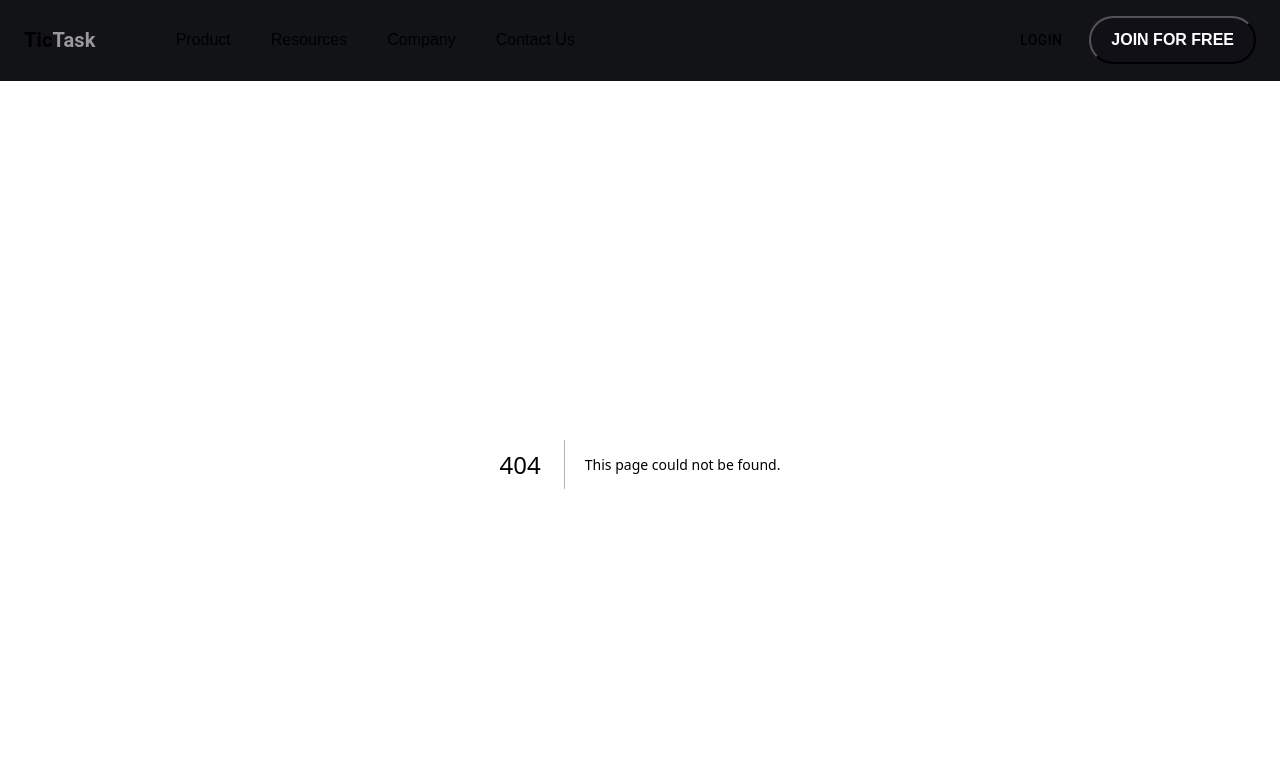
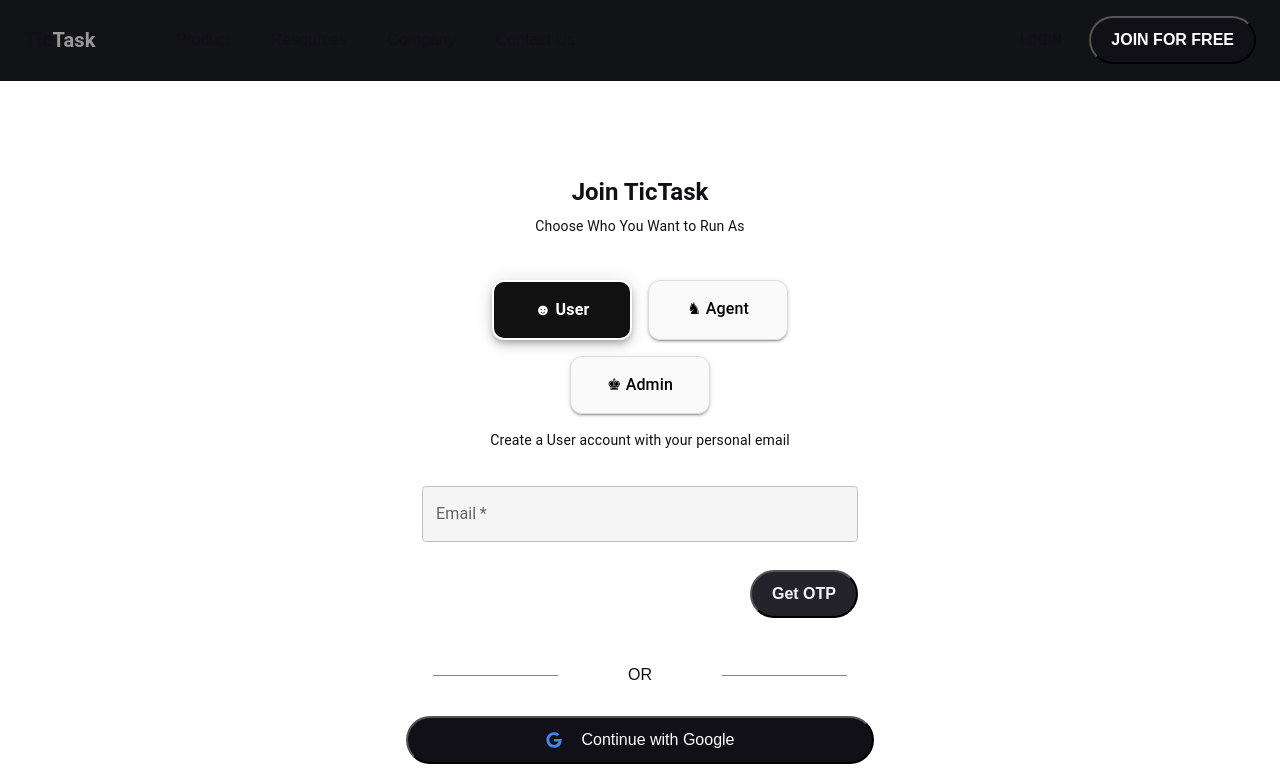
Before and after one commit to gicodes/TicTask, a Next.js app: page /auth/join in a window 1280 px wide. Before the commit this address had no page. Shown: the top 778 px of the page. Built offline with nearby package versions, Linux system fonts and the light colour scheme.

Commit message:
Restructured auth/*... Added auth/join and switched to 1 generic join page + :role API slug

```diff
--- a/package.json
+++ b/package.json
@@ -4,7 +4,7 @@
   "private": true,
   "scripts": {
     "dev": "next dev --turbopack",
-    "build": "next build --turbopack",
+    "build": "next build",
     "start": "next start",
     "lint": "eslint",
     "postinstall": "prisma generate"
--- a/src/app/auth/admin/join/page.tsx
+++ b/src/app/auth/join/page.tsx
@@ -4,9 +4,9 @@
 const Page = () => {
   return (
     <div>
-      <Join role={'ADMIN'} />
+      <Join />
     </div>
   )
 }
 
-export default Page
+export default Page;
--- a/src/app/auth/user/login/page.tsx
+++ b/src/app/auth/user/login/page.tsx
@@ -1,15 +1,10 @@
 import React from 'react';
-import { getServerSessionUser } from '@/lib/auth';
 import { Login } from '@/components/pages/auth/login';
 
 export default async function Page() {
-  const user = await getServerSessionUser();
-  const name = user?.name;
-
   return (
     <div>
       <Login
-        name={name}
         role={"USER"}
       />
     </div>
--- a/src/app/page.module.css
+++ b/src/app/page.module.css
@@ -181,13 +181,37 @@
   transition: background 0.2s, border-color 0.2s;
 }
 
+@media (hover: hover) and (pointer: fine) {
+  .btnPrimary:hover {
+    background:  #383838;
+    color: var(--foreground);
+    border-color: transparent;
+  }
+
+  .btnSecondary:hover {
+    border-color:  var(--background);
+  }
+
+  .btnInverted:hover {
+    background: var(--foreground);
+    color: var(--background);
+    border-color:  var(--background);
+  }
+
+  .btnAction:hover {
+    filter: brightness(0.95);
+    border-color: transparent;
+  }
+}
+
 .btnSecondary {
-  border: 1px solid var(--gray-alpha-200);
+  border: 1px solid white;
   border-radius: 9999px;
   height: 48px;
   padding: 5px 20px;
   font-size: 16px;
   font-weight: 600;
+  background: #111;
   display: flex;
   align-items: center;
   justify-content: center;
@@ -210,7 +234,7 @@
   transition: background 0.2s, border-color 0.2s;
 }
 
-.btnTertiary {
+.btnAction {
   background: rgb(36, 34, 43);
   color: whitesmoke;
   border-radius: 9999px;
--- a/src/components/index/platforms.tsx
+++ b/src/components/index/platforms.tsx
@@ -6,7 +6,7 @@
 
 const platforms = [
   { name: "Trello", logo: "/platforms/trello.png", link: 'trello.com' },
-  { name: "ClickUp", logo: "/platforms/clickup.png", link: 'clickup.com' },
+  { name: "ClickUp", logo: "/platforms/clickup.png", link: 'app.clickup.com' },
   { name: "Asana", logo: "/platforms/asana.png", link: 'asana.com' },
   { name: "Jira", logo: "/platforms/jira.png", link: 'jira.com' },
   { name: "Notion", logo: "/platforms/notion.png", link: 'notion.com' },
--- a/src/components/pages/auth/join.tsx
+++ b/src/components/pages/auth/join.tsx
@@ -1,24 +1,37 @@
 'use client';
 
 import { useState } from 'react';
+import { Role } from '@/types/user';
 import { signIn } from 'next-auth/react';
 import styles from "@/app/page.module.css";
 import { useRouter } from 'next/navigation';
 import SignInOptions from './signInOptions';
 import { AuthDivider } from './orAuthDivider';
-import { Box, Stack, TextField, Button, Typography, Badge } from '@mui/material';
+import {
+  Box,
+  Stack,
+  Radio,
+  RadioGroup,
+  FormControlLabel,
+  Card,
+  CardActionArea,
+  TextField,
+  Typography
+} from '@mui/material';
+import Link from 'next/link';
 
-interface JoinProps {
-  role: 'USER' | 'AGENT' | 'ADMIN';
-}
+const descriptions: Record<string, string> = {
+  USER: "Create a User account with your personal email",
+  AGENT: "Register as a TicTask Agent. Use your personal email",
+  ADMIN: "Register as TicTask Admin. Verify your email to gain full access",
+};
 
-export const Join = ({ role }: JoinProps) => {
+export const Join = () => {
   const router = useRouter();
   const [error, setError] = useState('');
   const [loading, setLoading] = useState(false);
+  const [role, setRole] = useState<Role>('USER');
   const [formData, setFormData] = useState({ name: '', email: '', password: '' });
-
-  const SERVER_URL = process.env.NEXT_PUBLIC_SERVER_URL || 'http://localhost:4000';
 
   const handleChange = (e: React.ChangeEvent<HTMLInputElement>) =>
     setFormData({ ...formData, [e.target.name]: e.target.value });
@@ -29,32 +42,25 @@
     setError('');
 
     try {
-      if (role === 'USER') {
-        const res = await fetch(`${SERVER_URL}/auth/register`, {
-          method: 'POST',
-          headers: { 'Content-Type': 'application/json' },
-          body: JSON.stringify({ ...formData, role }),
-        });
+      const res = await fetch(`/api/auth/${role.toLowerCase()}/join`, {
+        method: 'POST',
+        headers: { 'Content-Type': 'application/json' },
+        body: JSON.stringify({ ...formData, role }),
+      });
 
-        if (!res.ok) throw new Error('User registration failed');
+      const data = await res.json();
+      if (!res.ok) throw new Error(data?.message || 'Registration failed');
+
+      if (role === 'AGENT') {
+        localStorage.setItem('token', data.token);
+        router.push(`/api/auth/${role.toLowerCase()}/join/onboarding`);
+      } else {
         await signIn('credentials', {
           email: formData.email,
           password: formData.password,
           redirect: true,
           callbackUrl: '/dashboard',
         });
-      } else {
-        const res = await fetch(`${SERVER_URL}/auth/register/${role.toLowerCase()}`, {
-          method: 'POST',
-          headers: { 'Content-Type': 'application/json' },
-          body: JSON.stringify({ ...formData, role }),
-        });
-
-        const data = await res.json();
-        if (!res.ok) throw new Error(data?.message || 'Registration failed');
-
-        localStorage.setItem('token', data.token);
-        router.push(`/${role.toLowerCase()}/dashboard`);
       }
     } catch (err) {
       if (err instanceof Error) {
@@ -78,15 +84,77 @@
           color='inherit'
           width="100%"
         >
-          <Stack spacing={2}>
+          <Stack spacing={2.5}>
             <Stack spacing={1} textAlign="center" pb={3}>
               <Typography variant="h5" fontWeight={600}>
                 Join TicTask
               </Typography>
-              <Typography variant='subtitle2'>
-                {`Submit and verify your email to continue setup for ${role === 'USER' ? 'user account' : role === 'AGENT' ? 'Agent account for managing tasks' : 'Admin account with full access'}`}
-              </Typography>
-            </Stack>
+              <Typography variant='body2'>Choose Who You Want to Run As</Typography>
+          </Stack>
+
+          <Box>
+            <RadioGroup
+              value={role}
+              onChange={(e) => setRole(e.target.value as any)}
+              sx={{
+                display: "flex",
+                gap: 2,
+                flexDirection: "row",
+                justifyContent: "center",
+              }}
+            >
+              {["USER", "AGENT", "ADMIN"].map((r) => (
+                <Card
+                  key={r}
+                  elevation={role === r ? 6 : 2}
+                  sx={{
+                    borderRadius: 3,
+                    border: role === r ? "2px solid #fff" : "1px solid #ddd",
+                    bgcolor: role === r ? "#111" : "#fafafa",
+                    transition: "all 0.25s ease",
+                    width: 140,
+                    "&:hover": {
+                      boxShadow: 6,
+                      border: role === r ? "1px solid transparent" : "2px solid darkslateblue",
+                      transform: "translateY(-2px)",
+                    },
+                    color: role === r ? "white" : "black"
+                  }}
+                >
+                  <CardActionArea>
+                    <FormControlLabel
+                      value={r}
+                      control={<Radio sx={{ display: "none" }} />}
+                      label={
+                        <Typography
+                          variant="body1"
+                          sx={{
+                            fontWeight: role === r ? 700 : 500,
+                            textAlign: "center",
+                            py: 2,
+                          }}
+                        >
+                          {r === "USER" && "☻ User"}
+                          {r === "AGENT" && "♞ Agent"}
+                          {r === "ADMIN" && "♚ Admin"}
+                        </Typography>
+                      }
+                      sx={{ width: "100%", m: 0, justifyContent: "center" }}
+                    />
+                  </CardActionArea>
+                </Card>
+              ))}
+            </RadioGroup>
+
+            <Typography
+              variant="body2"
+              my={2}
+              textAlign="center"
+            >
+              {descriptions[role]}
+            </Typography>
+          </Box>
+
             <TextField
               label="Email"
               name="email"
@@ -102,7 +170,7 @@
               <button
                 type="submit"
                 disabled={loading}
-                className={styles.btnTertiary}
+                className={styles.btnAction}
               >
                 {loading ? 'Sending OTP...' : `Get OTP`}
               </button>
@@ -110,10 +178,23 @@
           </Stack>
         </Box>
 
-        {role==="USER" && <>
+        { role==="USER" ?
+        <>
           <AuthDivider />
           <SignInOptions />
-        </>}
+        </> :
+        <Stack
+          mt={10}
+          gap={2}
+          display={'flex'}
+          direction={'row'}
+          justifyContent={'space-around'}
+          alignItems={'center'}
+        >
+          <Typography variant='subtitle2'>Have an Account? &nbsp; <Link href={'/auth/agent/login'}>Login here</Link></Typography>
+          <Typography variant='subtitle2'><Link href={'/auth/forgot-password'}>Forgot Password?</Link></Typography>
+        </Stack>
+        }
       </Box>
     </Box>
   );
--- a/src/components/pages/auth/login.tsx
+++ b/src/components/pages/auth/login.tsx
@@ -4,8 +4,8 @@
 import { Role } from '@/types/user';
 import SignInOptions from './signInOptions';
 import { AuthDivider } from './orAuthDivider';
+import { NonUserSignInFields } from './adminLogin';
 import { CredentialsForm } from './credentialsForm';
-import { NonUserSignInFields } from './adminLogin';
 import { Box, Stack, Typography } from '@mui/material';
 
 interface LoginProps {
@@ -16,7 +16,6 @@
 export const Login = ({
   name, role
 }: LoginProps) => {
-
   const isUser = role === "USER";
   const isAdmin = role === "ADMIN";
 
@@ -25,7 +24,7 @@
       <Box p={2} mx={'auto'} maxWidth={1200}>
         <Stack mt={5} gap={2} mx={'auto'} maxWidth={500}>
           <Stack gap={1} textAlign={'center'} py={1}>
-            <Typography variant='h4'>Welcome Back{name ? `, ${name}` : isUser ? '' : isAdmin ? ", Admin" : ", Top G"}</Typography>
+            <Typography variant='h4'>Welcome Back{name ? `, ${name}` : isUser ? '' : isAdmin ? ", Admin" : ", Boss"}</Typography>
             <Typography variant='subtitle2'>{isUser ? 'Login to view, assign and complete Tickets' : "Login to manage tickets, tasks and remote access"}</Typography>
           </Stack>
 
--- a/src/components/pages/auth/signInOptions.tsx
+++ b/src/components/pages/auth/signInOptions.tsx
@@ -13,7 +13,7 @@
   {
     name: 'Slack',
     provider: 'slack',
-    icon: <FaSlack color="#611F69" />
+    icon: <FaSlack color="darkslateblue" />
   }
 ];
 
--- a/src/providers/header.tsx
+++ b/src/providers/header.tsx
@@ -44,7 +44,7 @@
 
   const guestLinks: LinkItem[] = [
     { label: "LOGIN", href: "/auth/user/login" },
-    { label: "JOIN FOR FREE", href: "/auth/user/join", cta: true },
+    { label: "JOIN FOR FREE", href: "/auth/join", cta: true },
   ];
 
   const userLinks: LinkItem[] = [
```
Also changed, not shown: src/app/auth/agent/join/page.tsx (deleted, +0 -12 lines), src/app/auth/user/join/page.tsx (deleted, +0 -12 lines), src/components/index/features.tsx (+7 -6 lines), 1 other file (tests, documents, lock files or other folders).
